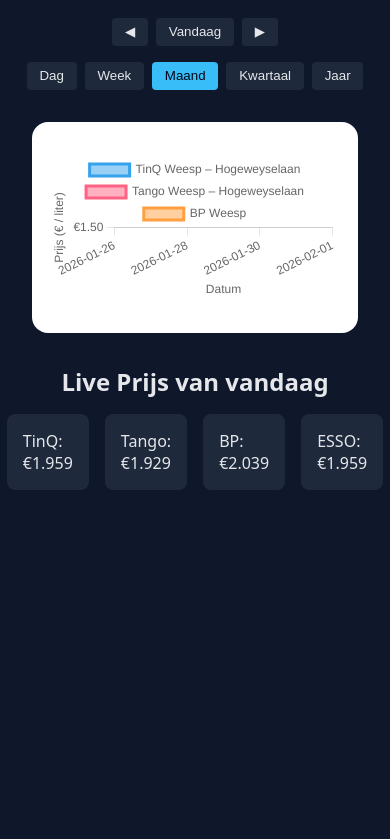
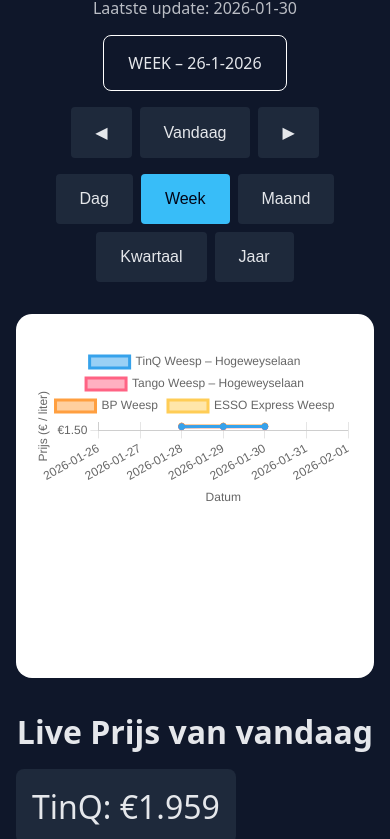
Before and after one commit to LilJiggly/tanken, a website: page index.html in a window 390 px wide. Shown: the part 192-1031 px from the top of the page. Before the commit the page ends 844 px from the top, so only its background shows below. Drawn offline with nearby package versions, Linux system fonts and the light colour scheme.

Commit message:
Add files via upload

```diff
--- a/index.html
+++ b/index.html
@@ -2,13 +2,15 @@
 <html lang="nl">
   <head>
     <meta charset="UTF-8" />
+    <meta name="viewport" content="width=device-width, initial-scale=1.0" />
     <title>Brandstofprijzen Weesp</title>
     <link rel="stylesheet" href="styles.css" />
   </head>
   <body>
-    <h1>⛽ Brandstofprijzen Weesp</h1>
-
-    <p id="updated"></p>
+    <header>
+      <h1>⛽ Brandstofprijzen Weesp</h1>
+      <p id="updated"></p>
+    </header>
     <main>
       <div class="controls">
         <p id="rangeLabel"></p>
@@ -21,15 +23,15 @@
 
         <div class="view-buttons">
           <button data-view="day">Dag</button>
-          <button data-view="week">Week</button>
-          <button data-view="month" class="active">Maand</button>
+          <button data-view="week" class="active">Week</button>
+          <button data-view="month">Maand</button>
           <button data-view="quarter">Kwartaal</button>
           <button data-view="year">Jaar</button>
         </div>
       </div>
 
       <div class="chart-container">
-        <canvas id="priceChart"></canvas>
+        <canvas id="priceChart" height="" width=""></canvas>
       </div>
 
       <div class="day-prices">
--- a/styles.css
+++ b/styles.css
@@ -1,6 +1,10 @@
 * {
   padding: 0em;
   margin: 0em;
+}
+
+html {
+  width: 100vw;
 }
 
 body {
@@ -14,6 +18,7 @@
   gap: 1rem;
   align-items: center;
   justify-content: center;
+  font-size: 1rem;
 }
 
 main {
@@ -34,15 +39,6 @@
 #status {
   margin-bottom: 1rem;
   font-weight: bold;
-}
-
-pre {
-  background: #020617;
-  padding: 1rem;
-  border-radius: 6px;
-  overflow-x: auto;
-  font-size: 0.9rem;
-  line-height: 1.4;
 }
 
 #updated {
@@ -68,8 +64,15 @@
   gap: 1rem;
 }
 
+button {
+  padding: 1rem 1.5rem;
+  font-size: 1rem;
+}
+
 .view-buttons {
   display: flex;
+  flex-wrap: wrap;
+  justify-content: center;
   gap: 0.5rem;
 }
 
@@ -83,7 +86,6 @@
   background: #1e293b;
   color: #e5e7eb;
   border: none;
-  padding: 0.4rem 0.8rem;
   border-radius: 4px;
   cursor: pointer;
 }
@@ -103,6 +105,7 @@
 .price-boxes {
   display: flex;
   gap: 1rem;
+  flex-wrap: wrap;
 }
 
 .price-box {
@@ -110,3 +113,46 @@
   padding: 1rem;
   border-radius: 0.5rem;
 }
+
+#rangeLabel {
+  font-size: 1rem;
+  padding: 1rem 1.5rem;
+  border: 1px white solid;
+  border-radius: 0.5rem;
+}
+
+@media (max-width: 600px) {
+  h1 {
+    font-size: 2.5rem;
+    text-align: center;
+  }
+
+  h2 {
+    font-size: 2rem;
+    text-align: center;
+  }
+
+  .chart-container {
+    height: 100%;
+    min-height: 300px !important;
+  }
+
+  canvas {
+    height: 100% !important;
+  }
+
+  #updated {
+    font-size: 1rem;
+  }
+
+  body {
+    font-size: 2rem;
+    justify-content: flex-start;
+    padding: 1rem;
+  }
+
+  button {
+    font-size: 1rem;
+    color: red;
+  }
+}
```
